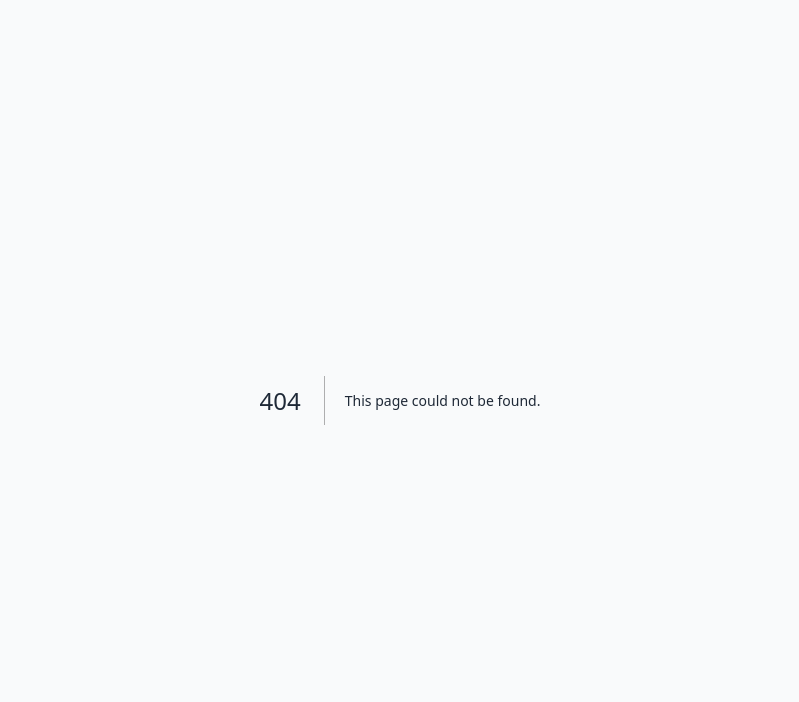
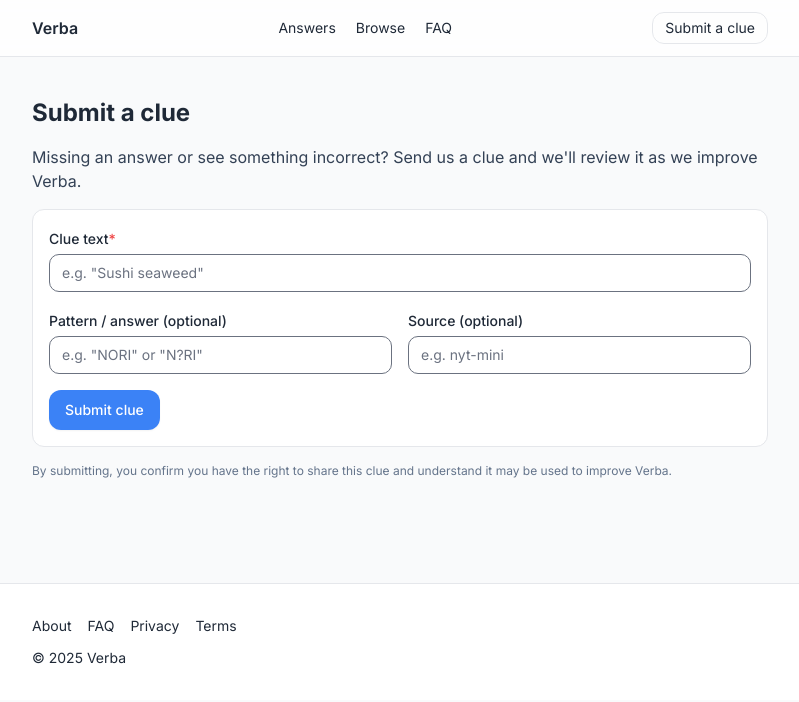
Before and after one commit to prettykaur/verba, a Next.js app: page /submit in a window 1280 px wide. Before the commit this address had no page. Shown: the top 702 px of the page, without its empty margins (240-1039 px from the left). Built offline with nearby package versions, Linux system fonts and the light colour scheme.

Commit message:
Feat: Add /submit page with clue submission form and client-side handler

```diff
--- /dev/null
+++ b/app/submit/page.tsx
@@ -0,0 +1,142 @@
+// app/submit/page.tsx
+'use client';
+
+import { useState } from 'react';
+import { Header } from '@/components/Header';
+import { Footer } from '@/components/Footer';
+import { Input } from '@/components/ui/Input';
+import { Button } from '@/components/ui/Button';
+
+type Status = 'idle' | 'submitting' | 'success' | 'error';
+
+export default function SubmitPage() {
+  const [clue, setClue] = useState('');
+  const [pattern, setPattern] = useState('');
+  const [source, setSource] = useState('');
+  const [status, setStatus] = useState<Status>('idle');
+  const [error, setError] = useState<string | null>(null);
+
+  async function handleSubmit(e: React.FormEvent) {
+    e.preventDefault();
+    const trimmed = clue.trim();
+    if (!trimmed) {
+      setError('Please enter a clue.');
+      return;
+    }
+    setStatus('submitting');
+    setError(null);
+
+    try {
+      const res = await fetch('/api/submit-clue', {
+        method: 'POST',
+        headers: { 'Content-Type': 'application/json' },
+        body: JSON.stringify({
+          clue_text: trimmed,
+          pattern: pattern.trim() || undefined,
+          source_slug: source.trim() || undefined,
+        }),
+      });
+
+      const json = await res.json().catch(() => null);
+
+      if (!res.ok || !json?.ok) {
+        setStatus('error');
+        setError(json?.error ?? 'Something went wrong. Please try again.');
+        return;
+      }
+
+      setStatus('success');
+      setClue('');
+      setPattern('');
+      setSource('');
+    } catch (err) {
+      console.error(err);
+      setStatus('error');
+      setError('Network error. Please try again.');
+    }
+  }
+
+  return (
+    <>
+      <Header />
+      <main className="mx-auto max-w-3xl px-4 py-10">
+        <section className="space-y-4">
+          <h1 className="text-2xl font-bold">Submit a clue</h1>
+          <p className="text-slate-700">
+            Missing an answer or see something incorrect? Send us a clue and
+            we&apos;ll review it as we improve Verba.
+          </p>
+
+          <form
+            onSubmit={handleSubmit}
+            className="mt-4 space-y-4 rounded-xl border bg-white p-4"
+          >
+            <div className="space-y-1">
+              <label className="text-sm font-medium" htmlFor="clue">
+                Clue text<span className="text-red-500">*</span>
+              </label>
+              <Input
+                id="clue"
+                value={clue}
+                onChange={(e) => setClue(e.target.value)}
+                placeholder='e.g. "Sushi seaweed"'
+                required
+              />
+            </div>
+
+            <div className="grid gap-4 sm:grid-cols-2">
+              <div className="space-y-1">
+                <label className="text-sm font-medium" htmlFor="pattern">
+                  Pattern / answer (optional)
+                </label>
+                <Input
+                  id="pattern"
+                  value={pattern}
+                  onChange={(e) => setPattern(e.target.value)}
+                  placeholder='e.g. "NORI" or "N?RI"'
+                />
+              </div>
+
+              <div className="space-y-1">
+                <label className="text-sm font-medium" htmlFor="source">
+                  Source (optional)
+                </label>
+                <Input
+                  id="source"
+                  value={source}
+                  onChange={(e) => setSource(e.target.value)}
+                  placeholder="e.g. nyt-mini"
+                />
+              </div>
+            </div>
+
+            {error && (
+              <p className="text-sm text-red-600" role="alert">
+                {error}
+              </p>
+            )}
+            {status === 'success' && (
+              <p className="text-sm text-green-600">
+                Thanks! Your clue has been submitted.
+              </p>
+            )}
+
+            <Button
+              type="submit"
+              disabled={status === 'submitting'}
+              className="rounded-lg"
+            >
+              {status === 'submitting' ? 'Submitting…' : 'Submit clue'}
+            </Button>
+          </form>
+
+          <p className="text-xs text-slate-500">
+            By submitting, you confirm you have the right to share this clue and
+            understand it may be used to improve Verba.
+          </p>
+        </section>
+      </main>
+      <Footer />
+    </>
+  );
+}
```
